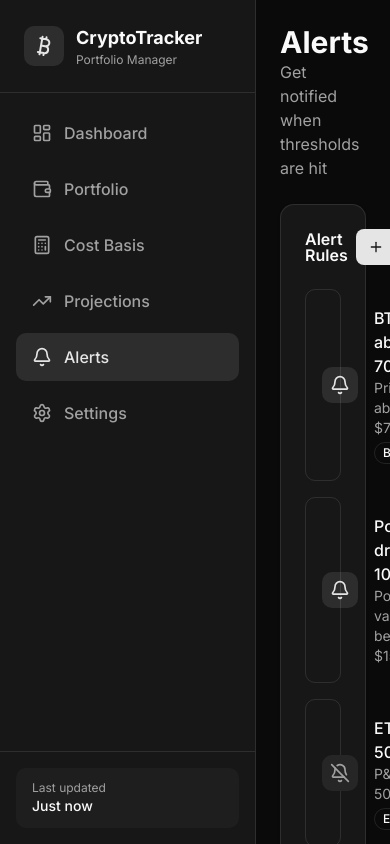
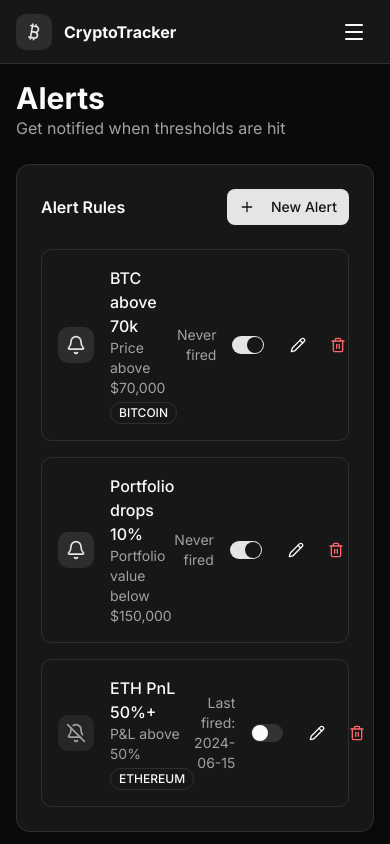
Before and after one commit to augustov58/crypto-tracker, a Next.js app: page /alerts in a window 390 px wide. Built offline with nearby package versions, Linux system fonts and the light colour scheme.

Commit message:
Add mobile responsive layout
- Sidebar collapses to hamburger menu on mobile
- Fixed mobile header with logo and menu toggle
- Main content area adjusts padding for mobile header
- Token table horizontally scrollable on small screens
- DeFi positions stack vertically on mobile

```diff
--- a/src/app/layout.tsx
+++ b/src/app/layout.tsx
@@ -21,7 +21,7 @@ export default function RootLayout({
       <body className={`${inter.className} bg-background text-foreground`}>
         <div className="flex h-screen">
           <Sidebar />
-          <main className="flex-1 overflow-auto p-6">
+          <main className="flex-1 overflow-auto p-4 lg:p-6 pt-20 lg:pt-6">
             {children}
           </main>
         </div>
--- a/src/components/layout/sidebar.tsx
+++ b/src/components/layout/sidebar.tsx
@@ -2,6 +2,7 @@
 
 import Link from "next/link";
 import { usePathname } from "next/navigation";
+import { useState } from "react";
 import { cn } from "@/lib/utils";
 import {
   LayoutDashboard,
@@ -10,7 +11,9 @@ import {
   TrendingUp,
   Bell,
   Settings,
-  Bitcoin
+  Bitcoin,
+  Menu,
+  X
 } from "lucide-react";
 
 const navItems = [
@@ -24,10 +27,45 @@ const navItems = [
 
 export function Sidebar() {
   const pathname = usePathname();
+  const [isOpen, setIsOpen] = useState(false);
+
+  const closeSidebar = () => setIsOpen(false);
 
   return (
-    <aside className="w-64 bg-card border-r border-border flex flex-col">
-      <div className="p-6 border-b border-border">
+    <>
+      {/* Mobile Header */}
+      <header className="lg:hidden fixed top-0 left-0 right-0 h-16 bg-card border-b border-border flex items-center justify-between px-4 z-40">
+        <Link href="/dashboard" className="flex items-center gap-3">
+          <div className="p-2 bg-primary/10 rounded-lg">
+            <Bitcoin className="h-5 w-5 text-primary" />
+          </div>
+          <span className="font-bold">CryptoTracker</span>
+        </Link>
+        <button
+          onClick={() => setIsOpen(!isOpen)}
+          className="p-2 hover:bg-accent rounded-lg"
+          aria-label="Toggle menu"
+        >
+          {isOpen ? <X className="h-6 w-6" /> : <Menu className="h-6 w-6" />}
+        </button>
+      </header>
+
+      {/* Mobile Overlay */}
+      {isOpen && (
+        <div
+          className="lg:hidden fixed inset-0 bg-black/50 z-40"
+          onClick={closeSidebar}
+        />
+      )}
+
+      {/* Sidebar */}
+      <aside className={cn(
+        "fixed lg:static inset-y-0 left-0 w-64 bg-card border-r border-border flex flex-col z-50 transition-transform duration-300",
+        "lg:translate-x-0",
+        isOpen ? "translate-x-0" : "-translate-x-full"
+      )}>
+        {/* Desktop Logo - hidden on mobile since we have the header */}
+        <div className="hidden lg:block p-6 border-b border-border">
           <Link href="/dashboard" className="flex items-center gap-3">
             <div className="p-2 bg-primary/10 rounded-lg">
               <Bitcoin className="h-6 w-6 text-primary" />
@@ -39,6 +77,9 @@ export function Sidebar() {
           </Link>
         </div>
 
+        {/* Mobile: add top padding to account for header */}
+        <div className="lg:hidden h-16" />
+
         <nav className="flex-1 p-4">
           <ul className="space-y-2">
             {navItems.map((item) => {
@@ -49,6 +90,7 @@ export function Sidebar() {
                 <li key={item.href}>
                   <Link
                     href={item.href}
+                    onClick={closeSidebar}
                     className={cn(
                       "flex items-center gap-3 px-4 py-3 rounded-lg transition-colors",
                       isActive
@@ -72,5 +114,6 @@ export function Sidebar() {
           </div>
         </div>
       </aside>
+    </>
   );
 }
--- a/src/components/portfolio/defi-positions.tsx
+++ b/src/components/portfolio/defi-positions.tsx
@@ -20,9 +20,9 @@ export function DefiPositions() {
 
   return (
     <Card>
-      <CardHeader className="flex flex-row items-center justify-between">
+      <CardHeader className="flex flex-col sm:flex-row sm:items-center justify-between gap-2">
         <CardTitle>DeFi Positions</CardTitle>
-        <div className="text-right">
+        <div className="sm:text-right">
           <p className="text-2xl font-bold">${totalDefi.toLocaleString()}</p>
           <p className="text-sm text-muted-foreground">Total DeFi Value</p>
         </div>
@@ -32,13 +32,13 @@ export function DefiPositions() {
           {mockDefiPositions.map((position, index) => (
             <div key={position.id}>
               {index > 0 && <Separator className="mb-4" />}
-              <div className="flex items-start justify-between">
+              <div className="flex flex-col sm:flex-row sm:items-start justify-between gap-3">
                 <div className="flex items-start gap-3">
-                  <div className="w-10 h-10 rounded-lg bg-accent flex items-center justify-center font-bold">
+                  <div className="w-10 h-10 rounded-lg bg-accent flex items-center justify-center font-bold shrink-0">
                     {position.protocol.slice(0, 2)}
                   </div>
-                  <div>
-                    <div className="flex items-center gap-2">
+                  <div className="min-w-0">
+                    <div className="flex items-center gap-2 flex-wrap">
                       <p className="font-medium">{position.protocol}</p>
                       <Badge variant="secondary" className={typeColors[position.type]}>
                         {position.type}
@@ -46,7 +46,7 @@ export function DefiPositions() {
                     </div>
                     <div className="mt-2 space-y-1">
                       {position.tokens.map((token, i) => (
-                        <div key={i} className="flex items-center gap-4 text-sm">
+                        <div key={i} className="flex items-center gap-2 sm:gap-4 text-sm flex-wrap">
                           <span className="font-mono">
                             {token.amount.toLocaleString()} {token.symbol}
                           </span>
@@ -58,7 +58,7 @@ export function DefiPositions() {
                     </div>
                   </div>
                 </div>
-                <div className="text-right">
+                <div className="sm:text-right flex sm:flex-col items-center sm:items-end gap-2 sm:gap-0 pl-13 sm:pl-0">
                   <p className="font-mono font-medium">
                     ${position.tokens.reduce((s, t) => s + t.usdValue, 0).toLocaleString()}
                   </p>
--- a/src/components/portfolio/token-table.tsx
+++ b/src/components/portfolio/token-table.tsx
@@ -97,8 +97,8 @@ export function TokenTable() {
       <CardHeader>
         <CardTitle>Token Holdings</CardTitle>
       </CardHeader>
-      <CardContent>
-        <Table>
+      <CardContent className="overflow-x-auto">
+        <Table className="min-w-[700px]">
           <TableHeader>
             <TableRow>
               <TableHead className="w-8"></TableHead>
```
Lines whose indentation alone changed are shown as unchanged.
